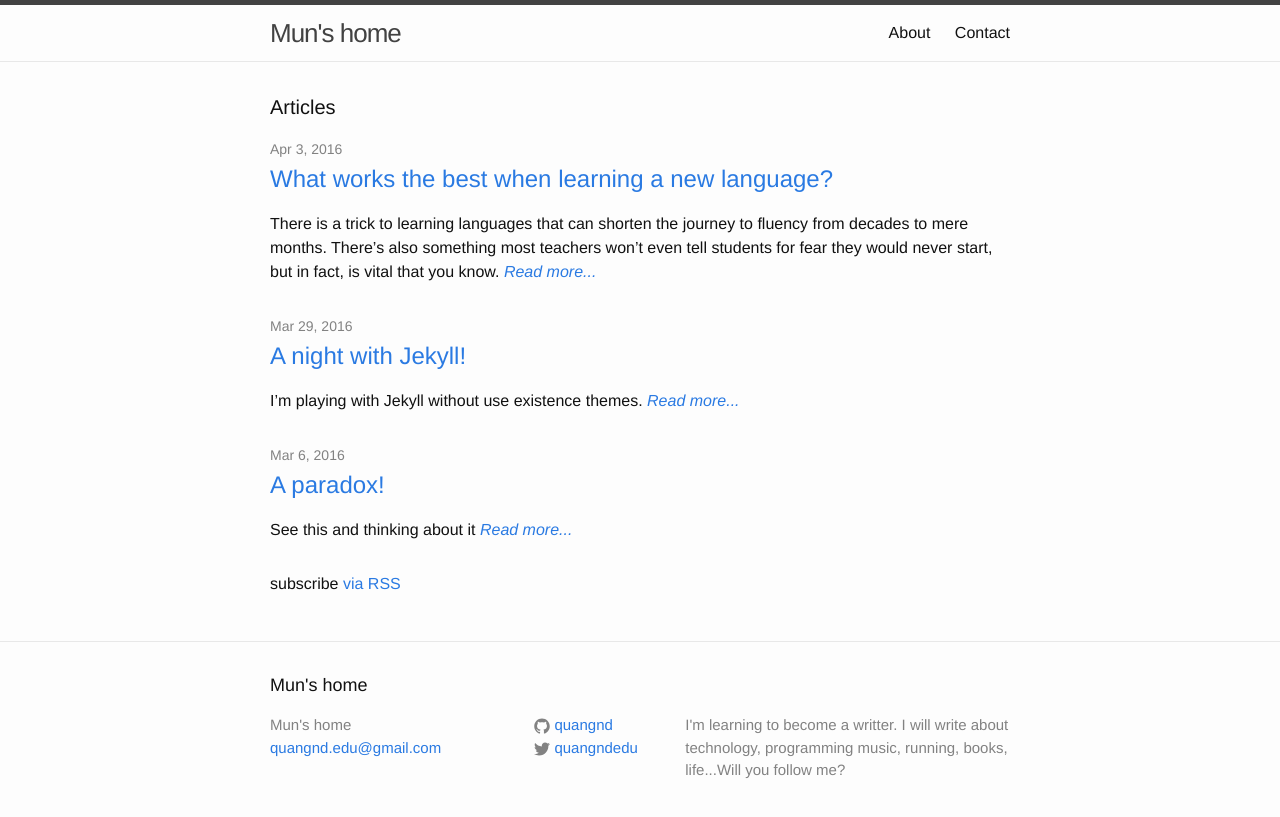
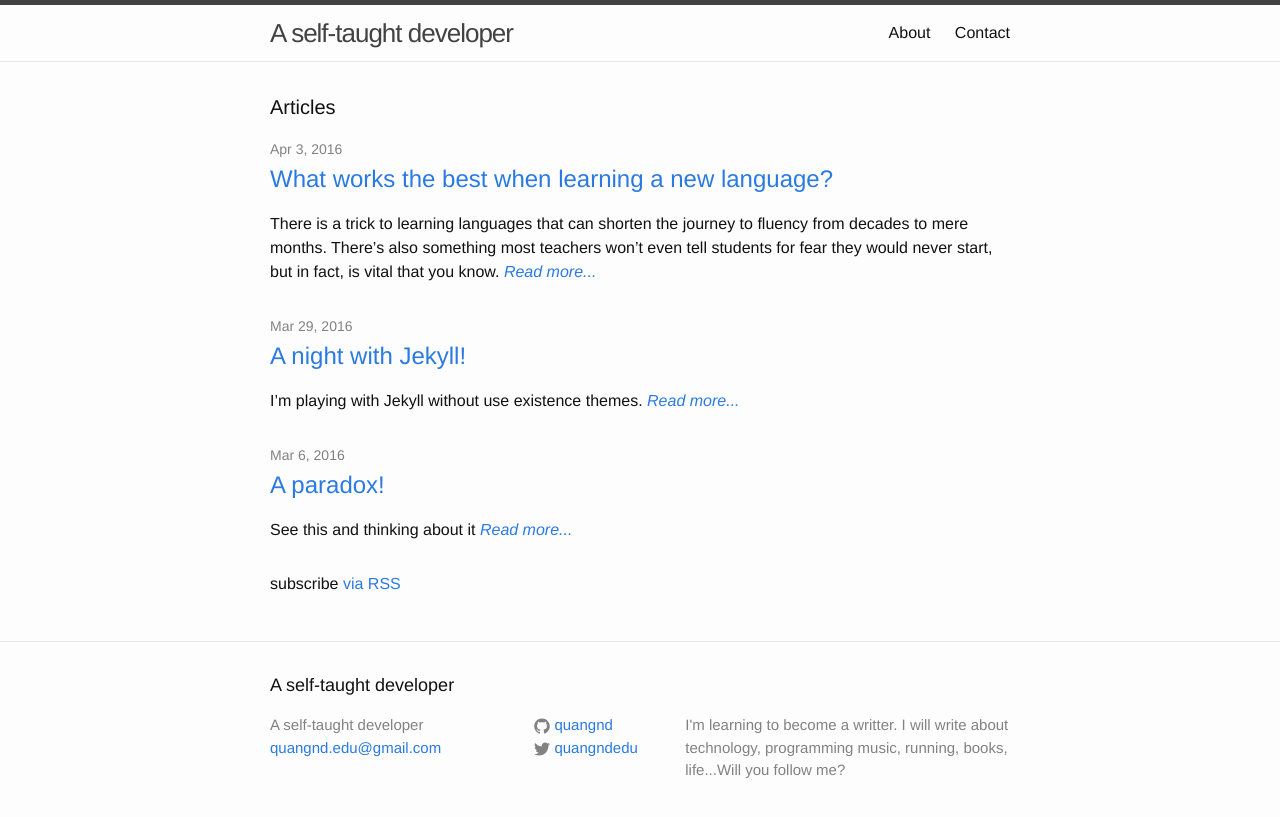
Before and after one commit to quangnd/quangnd.github.io, a Jekyll site: the page built from index.html, in a window 1280 px wide. Shown: the top 817 px of the page. Built offline with Jekyll 4.4.1, drawn with Linux system fonts in a browser that asks for light colours; the list of posts is cut into pages by our own code.

Commit message:
Edit blog title

```diff
--- a/_config.yml
+++ b/_config.yml
@@ -6,7 +6,7 @@
 # 'jekyll serve'. If you change this file, please restart the server process.
 
 # Site settings
-title: Mun's home
+title: A self-taught developer
 email: quangnd.edu@gmail.com
 description: > # this means to ignore newlines until "baseurl:"
   I'm learning to become a writter. I will write about technology, programming
```
